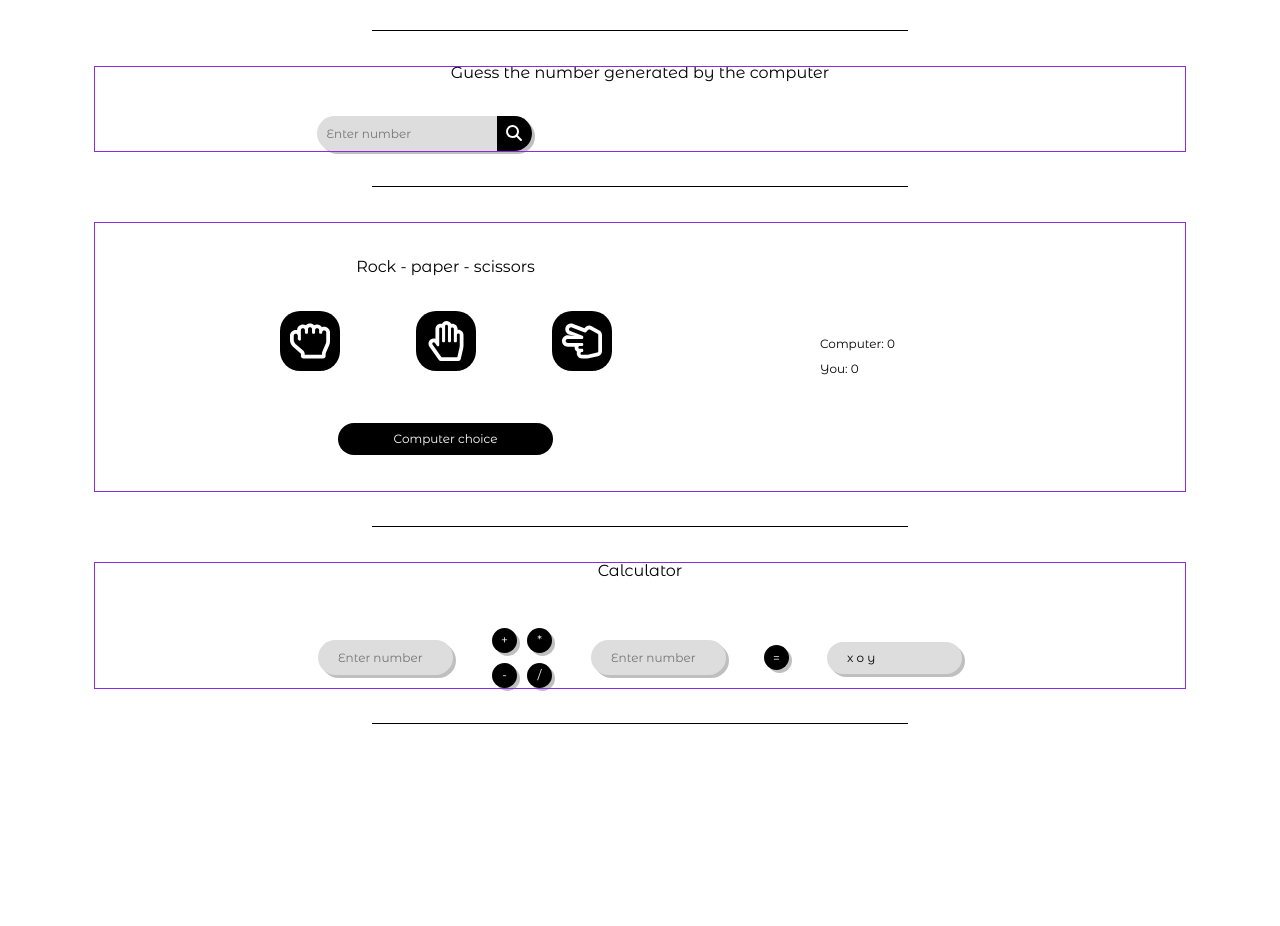
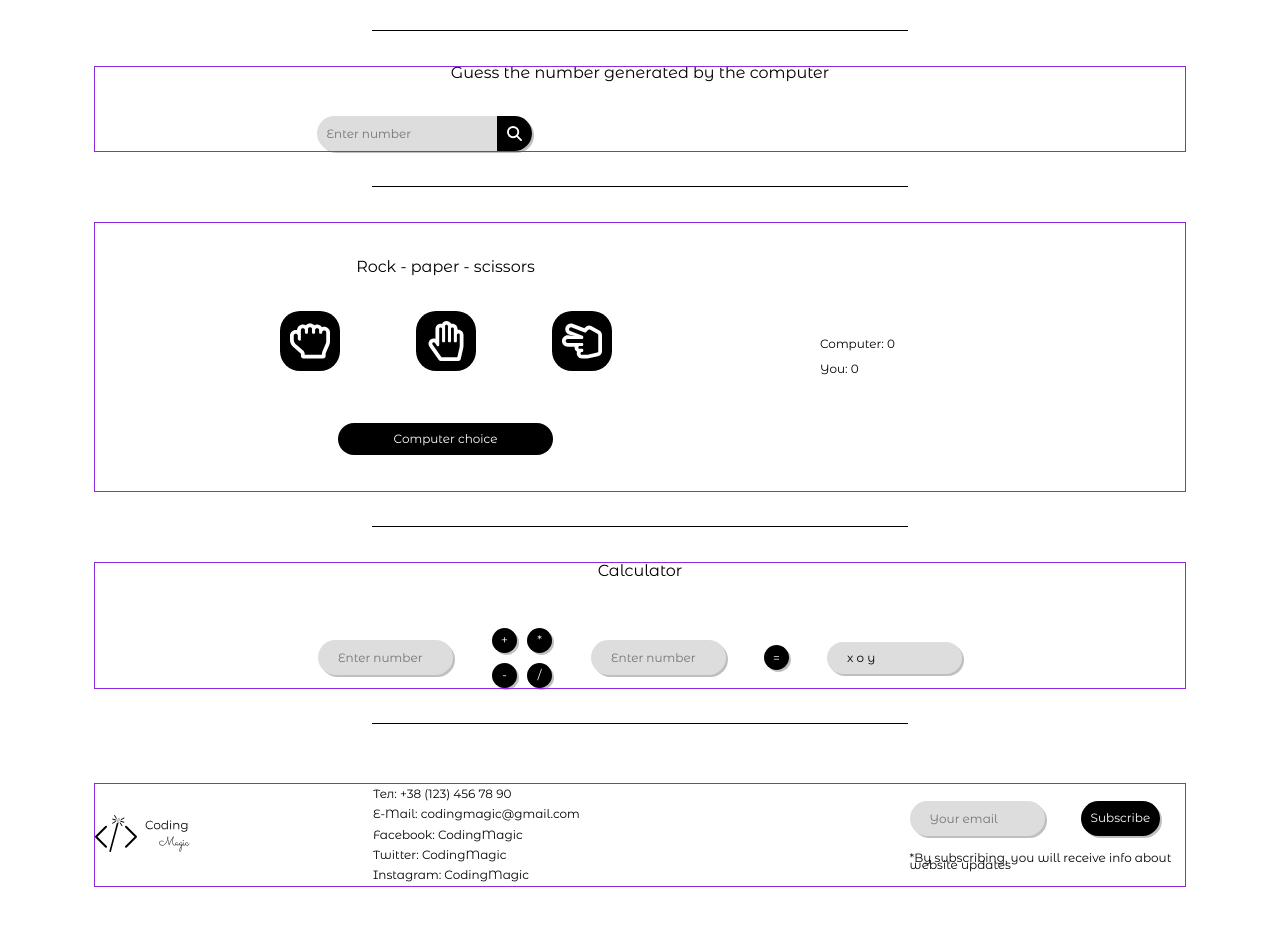
Before and after one commit to rocketmike12/goiteens_fe5_lesson41_coding_magic, a React (Vite) app: page / in a window 1280 px wide. Shown: the part 304-1230 px from the top of the page. Before the commit the page ends 1028 px from the top, so only its background shows below. Built offline with nearby package versions, Linux system fonts and the light colour scheme.

Commit message:
Footer; Input styling

```diff
--- a/src/App.tsx
+++ b/src/App.tsx
@@ -4,6 +4,7 @@ import { BirthYear } from "./components/BirthYear/BirthYear";
 import { GuessNumber } from "./components/GuessNumber/GuessNumber";
 import { RockPaperScissors } from "./components/RockPaperScissors/RockPaperScissors";
 import { Calculator } from "./components/Calculator/Calculator";
+import { Footer } from "./components/Footer/Footer";
 
 export const App = function () {
 	return (
@@ -14,6 +15,7 @@ export const App = function () {
 			<GuessNumber />
 			<RockPaperScissors />
 			<Calculator />
+			<Footer />
 		</>
 	);
 };
--- a/src/components/ButtonInput/ButtonInput.module.scss
+++ b/src/components/ButtonInput/ButtonInput.module.scss
@@ -8,7 +8,16 @@
 
 	overflow: hidden;
 
+	&:hover {
+		box-shadow: $input-shadow-hover;
+
+        transform: translateY(-2px);
+	}
+
 	&__input {
+		transform: none;
+		transition: none;
+
 		width: 180px;
 		height: 35px;
 
@@ -21,9 +30,17 @@
 		color: $input-fg;
 
 		@include typography(inherit, 400, 12px, left);
+
+		&:hover {
+			transform: none;
+			transition: none;
+		}
 	}
 
 	&__button {
+		transform: none;
+		transition: none;
+
 		width: 35px;
 		height: 35px;
 
@@ -39,6 +56,13 @@
 
 		&__icon {
 			color: $button-fg;
+            width: 15px;
+            height: 15px;
+		}
+
+		&:hover {
+			transform: none;
+			transition: none;
 		}
 	}
 }
@@ -46,6 +70,10 @@
 :global(.dark) {
 	.button-input {
 		box-shadow: $input-shadow-dark;
+
+		&:hover {
+			box-shadow: $input-shadow-hover-dark;
+		}
 
 		&__button {
 			background-color: $button-bg-dark;
--- a/src/components/Calculator/Calculator.module.scss
+++ b/src/components/Calculator/Calculator.module.scss
@@ -38,12 +38,10 @@
 
 		box-shadow: $input-shadow;
 
-		transition: background-color 0.3s ease;
-
 		@include typography(inherit, 400, 12px, center);
 
 		&:hover {
-			background-color: color.adjust($button-bg, $lightness: 20%);
+			box-shadow: $input-shadow-hover;
 		}
 	}
 
@@ -79,7 +77,7 @@ input::-webkit-inner-spin-button {
 			box-shadow: $input-shadow-dark;
 
 			&:hover {
-				background-color: rgb(128, 128, 128);
+				box-shadow: $input-shadow-hover-dark;
 			}
 		}
 
--- /dev/null
+++ b/src/components/Footer/Footer.module.scss
@@ -0,0 +1,79 @@
+@import "/src/sass/base/base.scss";
+
+.footer {
+	padding: 60px;
+	background-color: white;
+	width: 100%;
+
+	& > div {
+		@include flex(center, center, _, _, _);
+	}
+
+	& a {
+		color: inherit;
+	}
+
+	.logo {
+		margin-right: 185px;
+		width: 93px;
+		height: 39px;
+	}
+
+	&__social-list {
+		width: 465px;
+		margin-right: 187px;
+
+		@include typography(inherit, 400, 12px, left);
+		line-height: 20.4px;
+	}
+
+	&__subscription {
+		&__container {
+			display: flex;
+			margin-bottom: 18px;
+		}
+
+		&__button {
+			height: 35px;
+			padding: 10px;
+			margin-left: 36px;
+
+			border-radius: 20px;
+
+			@include typography(inherit, 400, 12px, left);
+			line-height: 14.63px;
+
+			background-color: $button-bg;
+			color: $button-fg;
+
+			box-shadow: $input-shadow;
+
+			&:hover {
+				box-shadow: $input-shadow-hover;
+			}
+		}
+
+		&__text {
+			@include typography(inherit, 400, 12px, left);
+			line-height: 7.31px;
+		}
+	}
+}
+
+:global(.dark) {
+	.footer {
+		background-color: $bg-dark;
+		color: $fg-dark;
+
+		&__subscription__button {
+			background-color: $button-bg-dark;
+			color: $button-fg-dark;
+
+			box-shadow: $input-shadow-dark;
+
+			&:hover {
+				box-shadow: $input-shadow-hover-dark;
+			}
+		}
+	}
+}
--- /dev/null
+++ b/src/components/Footer/Footer.tsx
@@ -0,0 +1,51 @@
+import { Container } from "../Container/Container";
+import { Input } from "../Input/Input";
+import Logo from "../../img/logo.svg?react";
+
+import styles from "./Footer.module.scss";
+
+export const Footer = function () {
+	return (
+		<footer className={styles["footer"]}>
+			<Container>
+				<a href="" className={styles["logo"]}>
+					<Logo />
+				</a>
+				<ul className={styles["footer__social-list"]}>
+					<li className={styles["footer__social-list__item"]}>
+						<a href="" className={styles["footer__social-list__link"]}>
+							Тел: +38 (123) 456 78 90
+						</a>
+					</li>
+					<li className={styles["footer__social-list-item"]}>
+						<a href="" className={styles["footer__social-list__link"]}>
+							E-Mail: codingmagic@gmail.com
+						</a>
+					</li>
+					<li className={styles["footer__social-list__item"]}>
+						<a href="" className={styles["footer__social-list__link"]}>
+							Facebook: CodingMagic
+						</a>
+					</li>
+					<li className={styles["footer__social-list__item"]}>
+						<a href="" className={styles["footer__social-list__link"]}>
+							Twitter: CodingMagic
+						</a>
+					</li>
+					<li className={styles["footer__social-list__item"]}>
+						<a href="" className={styles["footer__social-list__link"]}>
+							Instagram: CodingMagic
+						</a>
+					</li>
+				</ul>
+				<div className={styles["footer__subscription"]}>
+					<div className={styles["footer__subscription__container"]}>
+						<Input type="text" placeholder="Your email" />
+						<button className={styles["footer__subscription__button"]}>Subscribe</button>
+					</div>
+					<p className={styles["footer__subscription__text"]}>*By subscribing, you will receive info about website updates</p>
+				</div>
+			</Container>
+		</footer>
+	);
+};
--- a/src/components/GuessNumber/GuessNumber.tsx
+++ b/src/components/GuessNumber/GuessNumber.tsx
@@ -1,4 +1,4 @@
-import { useState, type SubmitEventHandler } from "react";
+import { useState } from "react";
 
 import { Container } from "../Container/Container";
 
--- a/src/components/Header/Header.module.scss
+++ b/src/components/Header/Header.module.scss
@@ -8,10 +8,12 @@
 		@include flex(space-between, center, _, _, _);
 	}
 
-	.logo {
+	a:has(.logo) {
 		margin-right: 81px;
 		width: 93px;
 		height: 39px;
+
+		color: inherit;
 	}
 
 	&-nav {
--- a/src/components/Header/Header.tsx
+++ b/src/components/Header/Header.tsx
@@ -20,7 +20,9 @@ export const Header = function () {
 		<>
 			<header className={styles["header"]}>
 				<Container>
-					<Logo className={styles["logo"]} />
+					<a href="/">
+						<Logo className={styles["logo"]} />
+					</a>
 					<nav className={styles["header-nav"]}>
 						<a className={styles["header-nav-link"]} href="">
 							Interactive
--- a/src/components/Input/Input.module.scss
+++ b/src/components/Input/Input.module.scss
@@ -9,19 +9,25 @@
 	border: none;
 	border-radius: 20px;
 
+	@include typography(inherit, 400, 12px, left);
 	background-color: $input-bg;
-
 	color: $input-fg;
 
 	box-shadow: $input-shadow;
 
 	outline: none;
 
-	@include typography(inherit, 400, 12px, left);
+	&:hover {
+		box-shadow: $input-shadow-hover;
+	}
 }
 
 :global(.dark) {
 	.input {
 		box-shadow: $input-shadow-dark;
+
+		&:hover {
+			box-shadow: $input-shadow-hover-dark;
+		}
 	}
 }
--- a/src/components/RockPaperScissors/RockPaperScissors.module.scss
+++ b/src/components/RockPaperScissors/RockPaperScissors.module.scss
@@ -38,8 +38,6 @@
 
 			background-color: $button-bg;
 			cursor: pointer;
-
-			transition: 0.3s ease;
 
 			&:hover {
 				background-color: color.adjust($button-bg, $lightness: 20%);
@@ -84,7 +82,7 @@
 				color: $button-fg-dark;
 
 				&:hover {
-					background-color: $bg-alt;
+					background-color: color.adjust($button-bg-dark, $blackness: 20%);
 				}
 			}
 
--- a/src/sass/abstracts/variables.scss
+++ b/src/sass/abstracts/variables.scss
@@ -15,8 +15,10 @@ $text-neutral-dark: #d9d9d9;
 
 $input-bg: #dddddd;
 $input-fg: #000000;
-$input-shadow: 3px 3px 0 0 #00000040;
-$input-shadow-dark: 3px 3px 0 0 #ffffff95;
+$input-shadow: 2px 2px 0 0 #00000040;
+$input-shadow-dark: 2px 2px 0 0 #000000aa;
+$input-shadow-hover: 2px 2px 0 0 #ffffff95;
+$input-shadow-hover-dark: 2px 2px 0 0 #ffffff66;
 
 $button-bg: #000000;
 $button-fg: #ffffff;
--- a/src/sass/base/base.scss
+++ b/src/sass/base/base.scss
@@ -1,6 +1,10 @@
 @import "../abstracts/mixins.scss";
 @import "../abstracts/variables.scss";
 @import "./reset.scss";
+
+* {
+	transition-duration: 128ms;
+}
 
 body {
 	font-family: Montserrat Alternates;
@@ -8,8 +12,15 @@ body {
 	color: $fg;
 	background-color: $bg;
 
-    transition: 128ms ease;
-    transition-property: background-color;
+	transition-property: background-color;
+}
+
+button,
+input {
+	transition-property: transform box-shadow;
+	&:hover {
+		transform: translateY(-4px);
+	}
 }
 
 :global(.dark) {
```
